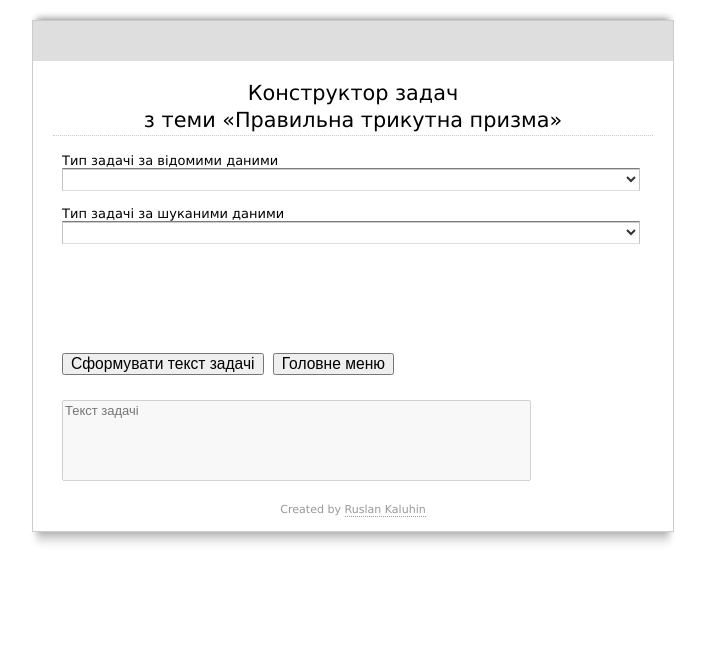
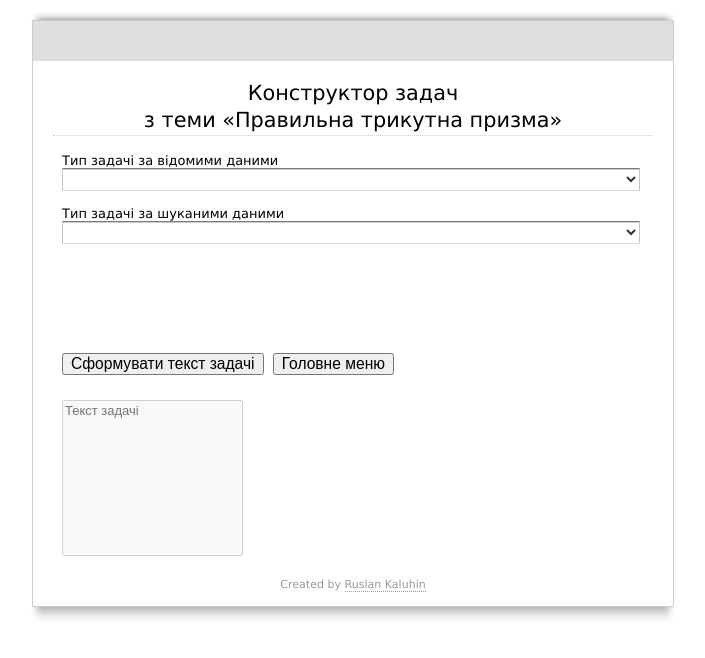
Before and after one commit to r-kalugin/Constructor, a plain HTML site: page form1.html in a window 1280 px wide. Shown: the whole page, without its empty margins (287-992 px from the left). Drawn offline with Linux system fonts and the light colour scheme; files whose address does not match are found by name.

Commit message:
Update form1.html

```diff
--- a/form1.html
+++ b/form1.html
@@ -130,7 +130,7 @@
 						font-size:100%;
 					}
 					</style>
-					<textarea id="Task" name="Task" cols="56" rows="5" placeholder="Текст задачі" disabled=true font="Arial";></textarea>
+					<textarea id="Task" name="Task" rows="10" placeholder="Текст задачі" disabled=true font="Arial";></textarea>
 
 				</li>
 			</ul>
```
